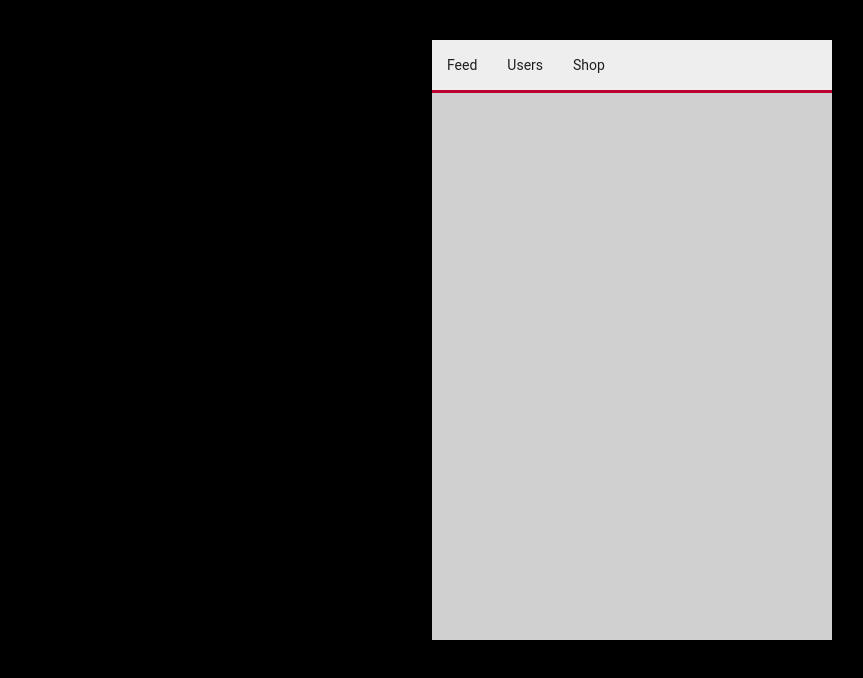
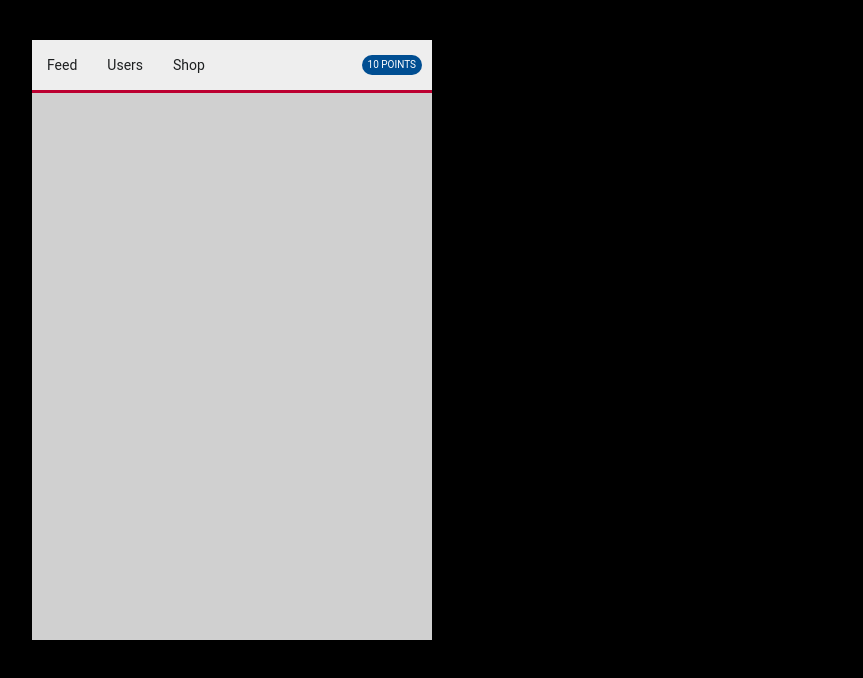
Before and after one commit to hackathon-uva/team-1, a website: page public/index.html in a window 1280 px wide. Shown: the whole page, without its empty margins (8-871 px from the left). Drawn offline with nearby package versions, Linux system fonts and the light colour scheme.

Commit message:
add points to nav, fixed bug with slider

```diff
--- a/public/index.html
+++ b/public/index.html
@@ -18,6 +18,12 @@
                 <li><a ui-sref="feed" ui-sref-active="active">Feed</a></li>
                 <li><a ui-sref="users" ui-sref-active="active">Users</a></li>
                 <li><a ui-sref="shop" ui-sref-active="active">Shop</a></li>
+            </ul>
+            <ul class="nav navbar-nav navbar-right">
+                <li>
+                    <span class="punten" href="#">10 points</span>
+                </li>
+
             </ul>
         </nav>
 
--- a/public/scripts/directives/give-points.js
+++ b/public/scripts/directives/give-points.js
@@ -16,16 +16,16 @@ angular.module('kudos').directive('givePoints', function() {
 			    givenPoints = 0,
 			    grantedPoints = 0;
 
-			var div = element;
-
 			function distributePoints(event) {
-			  // Calculate where the cursor is now relative from the start of the bar
-	    		// console.log(event);
+			  	// Calculate where the cursor is now relative from the start of the bar
 
 	    		// Im doing something hacky here. Because the element that the event runs on has childeren
 	    		// the values get severly disturbed. So I hardcoded the offset.
 
-				var cursor = event.x - 260;
+	    		console.log(event.x);
+	    		console.log(element[0].clientWidth);
+
+				var cursor = event.x - 65;
 				var right = element[0].clientWidth;
 
 				// Calculate percentage of points that will be distributed through givePoints()
@@ -35,7 +35,7 @@ angular.module('kudos').directive('givePoints', function() {
 				// Set given points to a certain value
 				if(points <= availablePoints){
 				  	// console.log('statement evaluates true');
-				    givenPoints  = points;
+				    givenPoints = points;
 				    element.children()[3].style.background = 'linear-gradient(90deg, #BC0031 '+ (points) +'%, rgb(208, 208, 208) '+ ((points) + (0.1*points))+'%)';
 				}
 			}
@@ -44,11 +44,11 @@ angular.module('kudos').directive('givePoints', function() {
 				// console.log('grant points triggered');
 				// Send given points to some schmuck
 
-				// if(availablePoints >= givenPoints){
-				// 	grantedPoints += givenPoints;
-				//     availablePoints -= givenPoints;
-				//     document.getElementById("points").innerHTML = grantedPoints;
-				// }
+				if(availablePoints >= givenPoints){
+					grantedPoints += givenPoints;
+				    availablePoints -= givenPoints;
+				    document.getElementById("points").innerHTML = grantedPoints;
+				}
 
 				// Set given points to 0
 
--- a/public/styles/style.css
+++ b/public/styles/style.css
@@ -15,10 +15,10 @@ body {
 }
 
 .appContainer {
-  position:relative;
-  overflow:scroll;
-  margin:40px auto;
-  width:400px;
+  position: relative;
+  overflow: scroll;
+  margin: 40px 40px;
+  width: 400px;
   height: 600px;
   background: #d0d0d0;
 }
@@ -58,6 +58,22 @@ body {
 .navbar-nav a.active:focus {
   background-color: #BC0031;
   color: #EEE;
+}
+
+.navbar .navbar-right {
+  margin-right: 0;
+}
+
+.navbar .punten {
+  display: inline-block;
+  font-size: 10px;
+  margin-top: 15px;
+  margin-right: 10px;
+  padding: 3px 6px 3px 6px;
+  text-transform: uppercase;
+  background: #004E92;
+  border-radius: 10px;
+  color: white;
 }
 
 /* POST Styles */
```
